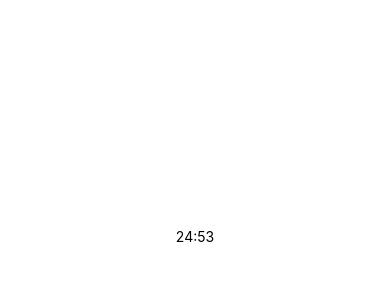
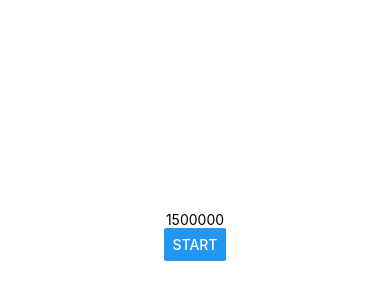
Before and after one commit to apratt957/pomodoro, a React Native app: screen / in a window 390 px wide. Shown: the part 186-486 px from the top of the page. Built offline with nearby package versions, Linux system fonts and the light colour scheme.

Commit message:
using custom useInterval hook for timer

```diff
--- a/App.js
+++ b/App.js
@@ -1,22 +1,25 @@
 import React, { useState, useEffect } from 'react';
-import { StyleSheet, Text, View } from 'react-native';
+import { StyleSheet, Text, View, Button } from 'react-native';
+import { useInterval } from './hooks/useInterval';
 import moment from 'moment';
 
 export default function App() {
-  const [time, setTime] = useState(moment.duration(25, 'm'));
+  const [sessionVal, setSessionVal] = useState(25);
+  const [time, setTime] = useState(sessionVal * 60 * 1000);
+  const [active, setActive] = useState(false);
+
+  useInterval(() => setTime(time - 1000), active ? 1000 : null);
 
   useEffect(() => {
-    const interval = setInterval(() => {
-      setTime((prevTime) => prevTime.clone().subtract(moment.duration(1, 's')));
-    }, 1000);
-    return () => clearInterval(interval);
-  }, []);
+    setTime(sessionVal * 60 * 1000);
+  }, [sessionVal]);
+
+  const activeSwitch = () => setActive(!active);
 
   return (
     <View style={styles.container}>
-      <Text>
-        {time.minutes()}:{time.seconds()}
-      </Text>
+      <Text>{time}</Text>
+      <Button title="Start" onPress={() => activeSwitch()} />
     </View>
   );
 }
--- /dev/null
+++ b/hooks/useInterval.js
@@ -0,0 +1,21 @@
+import { useEffect, useRef } from 'react';
+
+export function useInterval(callback, delay) {
+  const savedCallback = useRef();
+
+  // Remember the latest callback.
+  useEffect(() => {
+    savedCallback.current = callback;
+  }, [callback]);
+
+  // Set up the interval.
+  useEffect(() => {
+    function tick() {
+      savedCallback.current();
+    }
+    if (delay !== null) {
+      let id = setInterval(tick, delay);
+      return () => clearInterval(id);
+    }
+  }, [delay]);
+}
```
